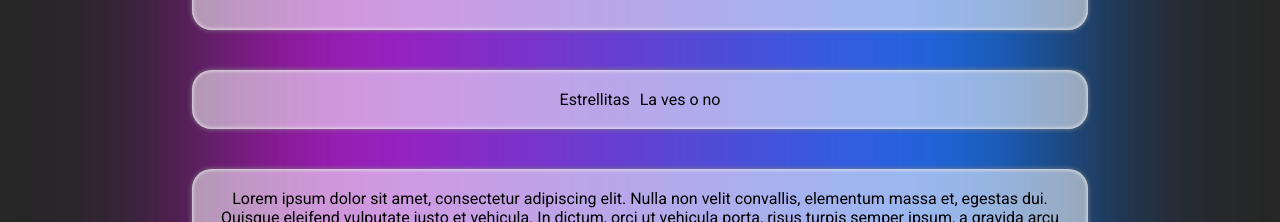
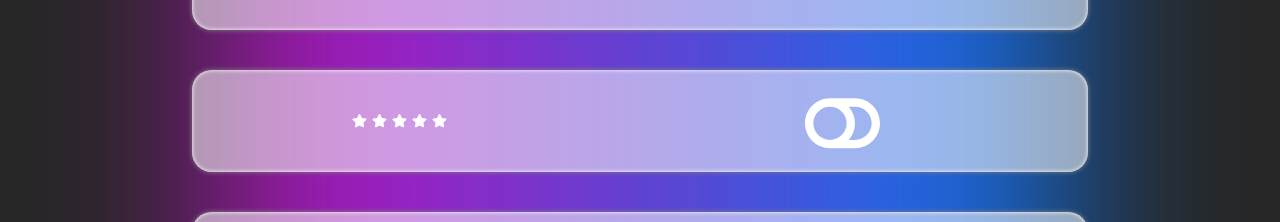
Before and after one commit to miguelCidPaz/PAMovies, a React (Create React App) app: page / in a window 1280 px wide. Shown: the part 722-944 px from the top of the page. Built offline with nearby package versions, Linux system fonts and the light colour scheme; the HTML template or start-up script is replaced by a standard one.

Commit message:
Detalle de peliculas

```diff
--- a/src/assets/css/styles.css
+++ b/src/assets/css/styles.css
@@ -83,6 +83,36 @@ body::before {
   font-weight: bolder;
 }
 
+.filmdetails--stars .star, .filmdetails--stars .star-point {
+  cursor: pointer;
+  text-shadow: 0 0 31px inset grey;
+  background-color: transparent;
+  border: 1px grey;
+  outline: none;
+  color: white;
+  width: 20px;
+  height: 30px;
+}
+.filmdetails--stars .star:hover, .filmdetails--stars .star-point:hover {
+  color: yellow;
+}
+.filmdetails--stars .star-point {
+  color: yellow;
+}
+.filmdetails--stars .star-point:hover {
+  color: white;
+}
+
+.filmdetails--show-or-not {
+  width: 20%;
+}
+.filmdetails--show-or-not .filmdetails--check {
+  background-color: transparent;
+  border: 0px;
+  outline: none;
+  height: 30px;
+}
+
 .filmdetails--section {
   display: flex;
   flex-direction: row;
@@ -102,6 +132,10 @@ body::before {
   .filmdetails--section {
     width: 90%;
   }
+}
+
+.filmdetails--valorations {
+  justify-content: space-around;
 }
 
 .filmdetails--frame-photo {
--- a/src/components/FilmDetails/Data.js
+++ b/src/components/FilmDetails/Data.js
@@ -14,5 +14,7 @@ export const filmDetail = {
 
     trailer: {
         url: "S_Pd2pGkq54"
-    }
+    },
+
+    rating: [1, 2, 3, 4, 5],
 }
--- a/src/components/FilmDetails/FilmDetails.jsx
+++ b/src/components/FilmDetails/FilmDetails.jsx
@@ -1,7 +1,24 @@
 import CastComponent from './CastComponent';
+import { FontAwesomeIcon } from '@fortawesome/react-fontawesome'
+import { faStar, faToggleOn, faToggleOff } from '@fortawesome/free-solid-svg-icons'
+import { useState, useEffect } from 'react';
 import { filmDetail } from './Data';
 
 const FilmDetails = () => {
+    const [rating, setRating] = useState(0);
+    const [view, setView] = useState(false);
+
+    const selectScore = (value) => {
+        setRating(value)
+    }
+
+    const selectView = () => {
+        setView(!view);
+    }
+    /*
+        useEffect(() => {
+
+        }, []); */
 
     const CastFilm = Object.values(filmDetail.cast);
 
@@ -17,10 +34,14 @@ const FilmDetails = () => {
 
             <section className="filmdetails--section filmdetails--valorations">
                 <div className='filmdetails--stars'>
-                    Estrellitas
+                    {filmDetail.rating.map((element, index) => {
+                        return <button key={index} className={rating > index ? 'star-point' : 'star'} value={element} onClick={(e) => selectScore(e.currentTarget.value)}><FontAwesomeIcon icon={faStar} /></button>
+                    })}
                 </div>
                 <div className='filmdetails--show-or-not'>
-                    La ves o no
+                    <button className='filmdetails--check' onClick={selectView}>
+                        <FontAwesomeIcon color={view ? "yellow" : "white"} size='5x' icon={view ? faToggleOn : faToggleOff} />
+                    </button>
                 </div>
             </section>
 
--- a/src/components/FilmDetails/_filmDetails.scss
+++ b/src/components/FilmDetails/_filmDetails.scss
@@ -11,6 +11,44 @@
         margin-left: -10px;
         padding: 10px 0px;
         font-weight: bolder;
+    }
+}
+
+
+.filmdetails--stars{
+
+    .star, .star-point{
+        cursor: pointer;
+        text-shadow: 0 0 31px inset grey;
+        background-color: transparent;
+        border: 1px grey;
+        outline: none;
+        color: white;
+        width: 20px;
+        height: 30px;
+
+        &:hover{
+            color: yellow;
+        }
+    }
+
+    .star-point{
+        color: yellow;
+
+        &:hover{
+            color:white;
+        }
+    }
+}
+
+.filmdetails--show-or-not{
+    width: 20%;
+
+    .filmdetails--check{
+        background-color: transparent;
+        border: 0px;
+        outline: none;
+        height: 30px;
     }
 }
 
@@ -32,6 +70,10 @@
     @media (max-width:760px){
         width: 90%;
     }
+}
+
+.filmdetails--valorations{
+    justify-content: space-around;
 }
 
 .filmdetails--frame-photo{
```
Also changed, not shown: 1 other file (tests, documents, lock files or other folders).
